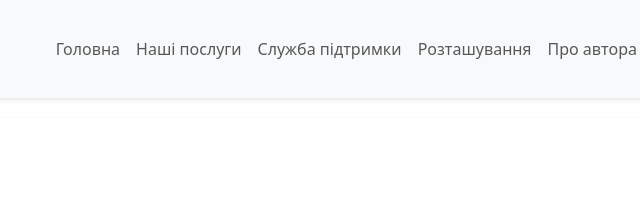
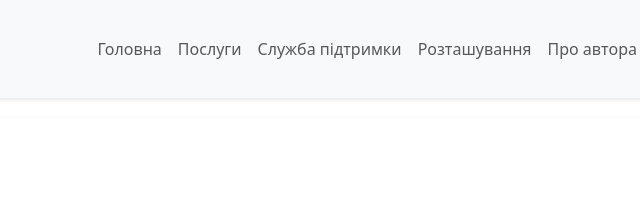
Before and after one commit to roman-zvir/microsoft-lviv, a plain HTML site: page support.html in a window 1280 px wide. Shown: the top 209 px of the page, 553-1193 px from the left. Drawn offline with Linux system fonts and the light colour scheme.

Commit message:
Update support.html

```diff
--- a/support.html
+++ b/support.html
@@ -25,7 +25,7 @@
                 <div class="collapse navbar-collapse" id="navbarNav">
                     <ul class="navbar-nav ms-auto">
                         <li class="nav-item"><a class="nav-link" href="index.html">Головна</a></li>
-                        <li class="nav-item"><a class="nav-link" href="services.html">Наші послуги</a></li>
+                        <li class="nav-item"><a class="nav-link" href="services.html">Послуги</a></li>
                         <li class="nav-item"><a class="nav-link" href="support.html">Служба підтримки</a></li>
                         <li class="nav-item"><a class="nav-link" href="contact.html">Розташування</a></li>
                         <li class="nav-item"><a class="nav-link" href="author.html">Про автора</a></li>
```
